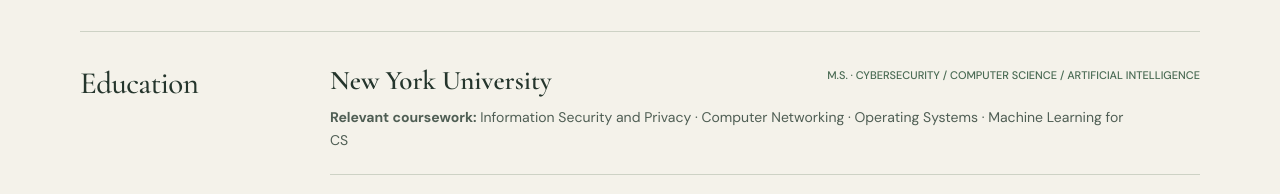
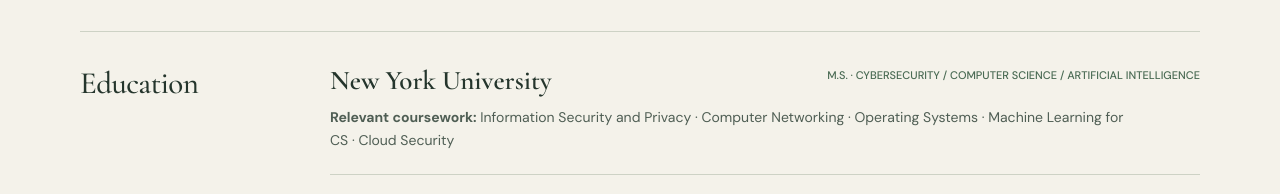
Before and after one commit to codewithdaniel1/codewithdaniel1.github.io, a plain HTML site: page index.html in a window 1280 px wide. Shown: the part 1791-1985 px from the top of the page. Drawn offline with nearby package versions, Linux system fonts and the light colour scheme.

Commit message:
Add Cloud Security to NYU coursework

```diff
--- a/index.html
+++ b/index.html
@@ -90,7 +90,7 @@
         </li>
       </ul></div></section>
       <section class="inner-section wrap" id="education" aria-labelledby="education-title"><h2 id="education-title">Education</h2><div class="section-content"><ul class="entry-list">
-        <li><h3>New York University</h3><span class="entry-meta">M.S. · CYBERSECURITY / COMPUTER SCIENCE / ARTIFICIAL INTELLIGENCE</span><p><strong>Relevant coursework:</strong> Information Security and Privacy · Computer Networking · Operating Systems · Machine Learning for CS</p></li>
+        <li><h3>New York University</h3><span class="entry-meta">M.S. · CYBERSECURITY / COMPUTER SCIENCE / ARTIFICIAL INTELLIGENCE</span><p><strong>Relevant coursework:</strong> Information Security and Privacy · Computer Networking · Operating Systems · Machine Learning for CS · Cloud Security</p></li>
         <li><h3>Maryville University of Saint Louis</h3><span class="entry-meta">M.S. · DATA SCIENCE / MACHINE LEARNING / ARTIFICIAL INTELLIGENCE</span><p><strong>Relevant coursework:</strong> Machine Learning · Predictive Modeling · Big Data Analytics (Spark &amp; Databricks) · Text Mining &amp; Natural Language Processing · SQL Database · NoSQL Database · Python Programming · R Programming · SAS Programming · Math Modeling · Blockchain</p></li>
       </ul></div></section>
       <section class="inner-section wrap" id="awards" aria-labelledby="awards-title"><h2 id="awards-title">Awards & certifications</h2><div class="section-content"><ul class="entry-list">
```
